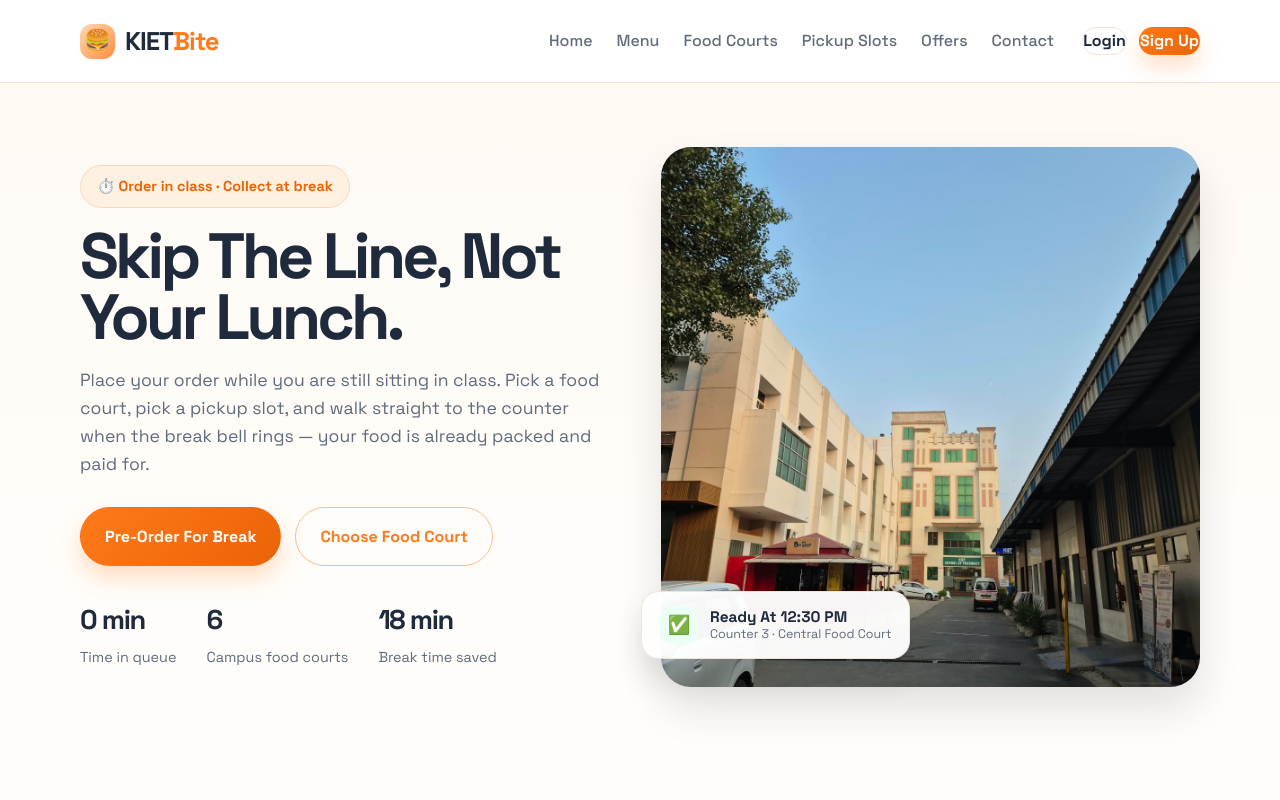
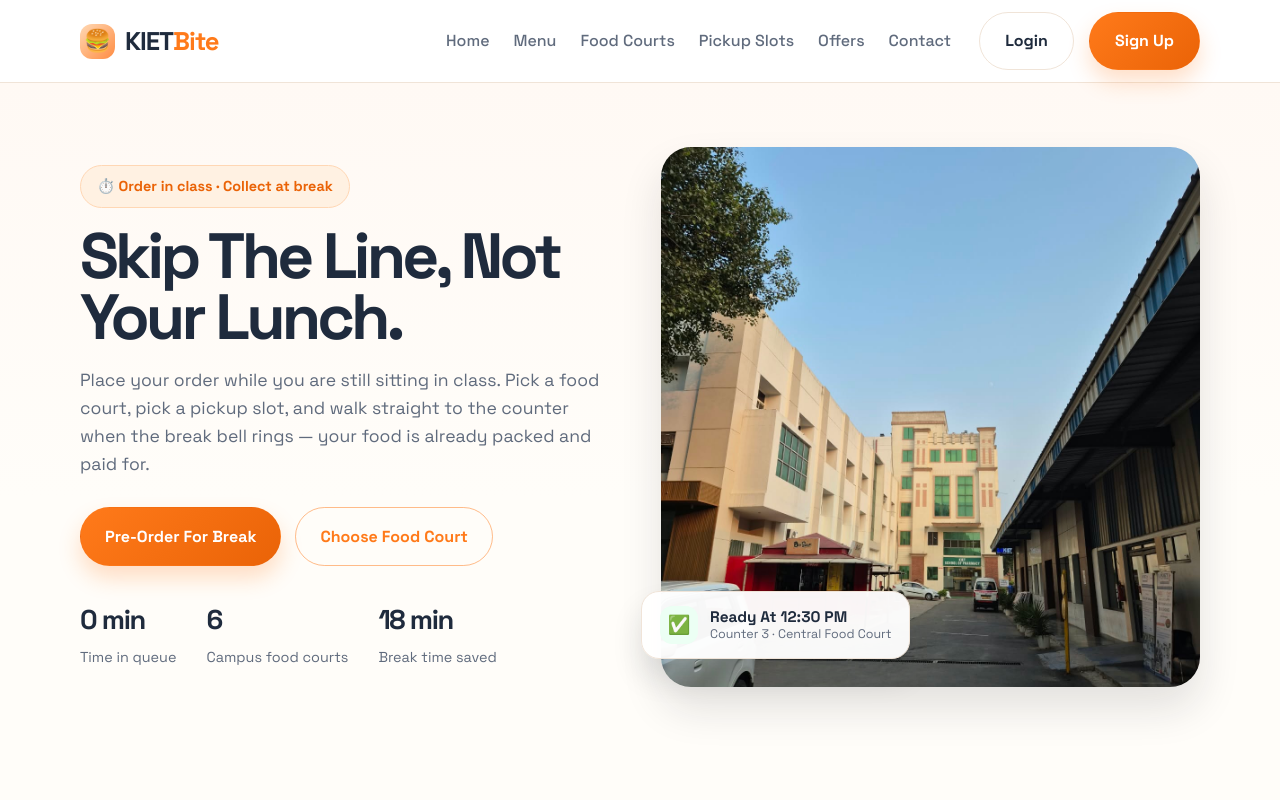
Before and after one commit to SIDHANT-CODER/KIET-BITE, a plain HTML site: page index.html in a window 1280 px wide. Shown: the top 800 px of the page. Drawn offline with Linux system fonts and the light colour scheme.

Commit message:
Update website

```diff
--- a/style.css
+++ b/style.css
@@ -164,7 +164,7 @@ button {
 .nav-actions {
   display: flex;
   align-items: center;
-  gap: 12px;
+  gap: 15px;
 }
 
 .nav-toggle {
@@ -210,12 +210,14 @@ button {
   background: linear-gradient(135deg, var(--primary), var(--primary-dark));
   color: #fff;
   box-shadow: 0 12px 22px rgba(255, 122, 26, 0.24);
+  padding: 15px 25px;
 }
 
 .btn-ghost {
   background: #fff;
   border-color: var(--line);
   color: var(--accent);
+  padding: 15px 25px;
 }
 
 .btn-outline {
```
